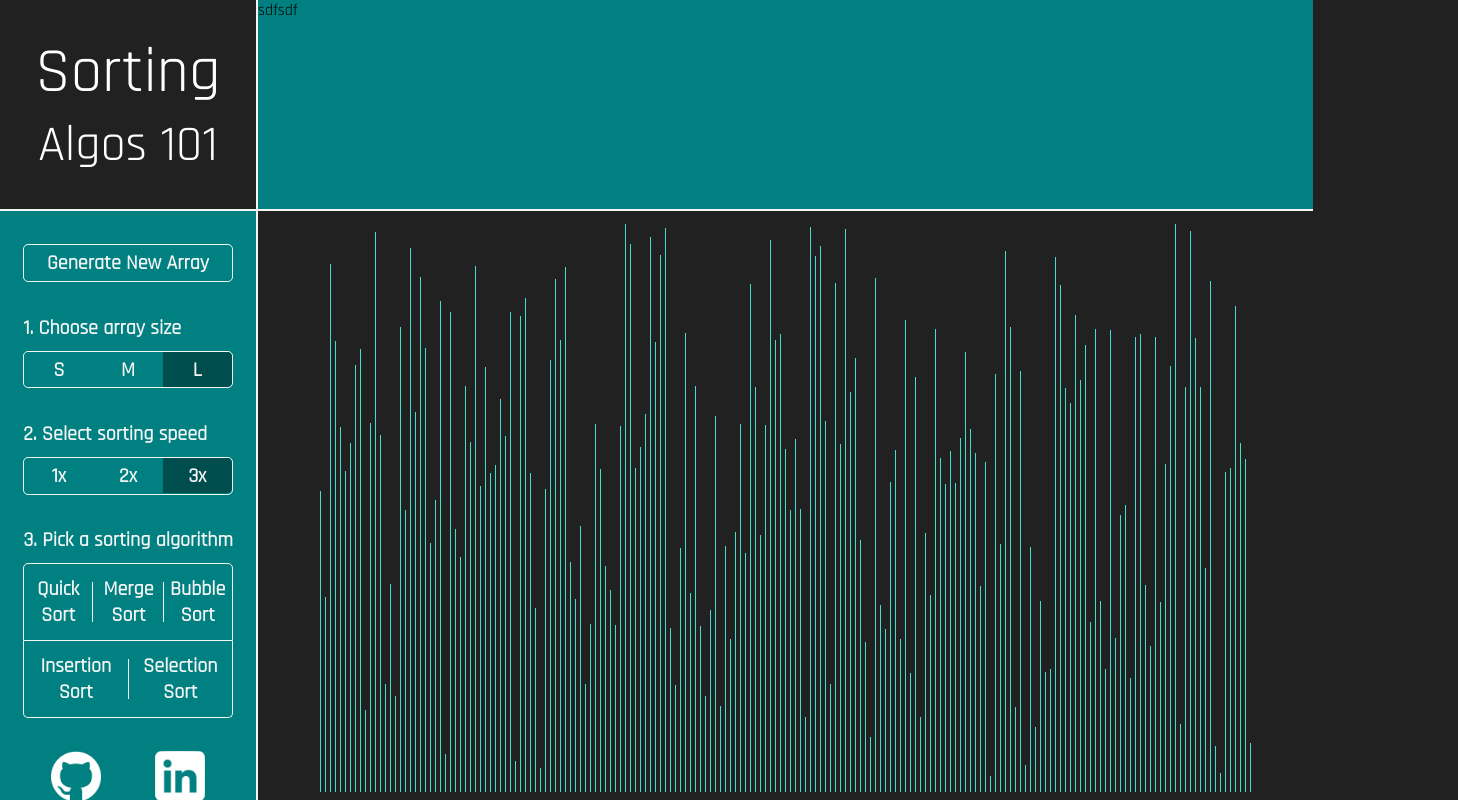
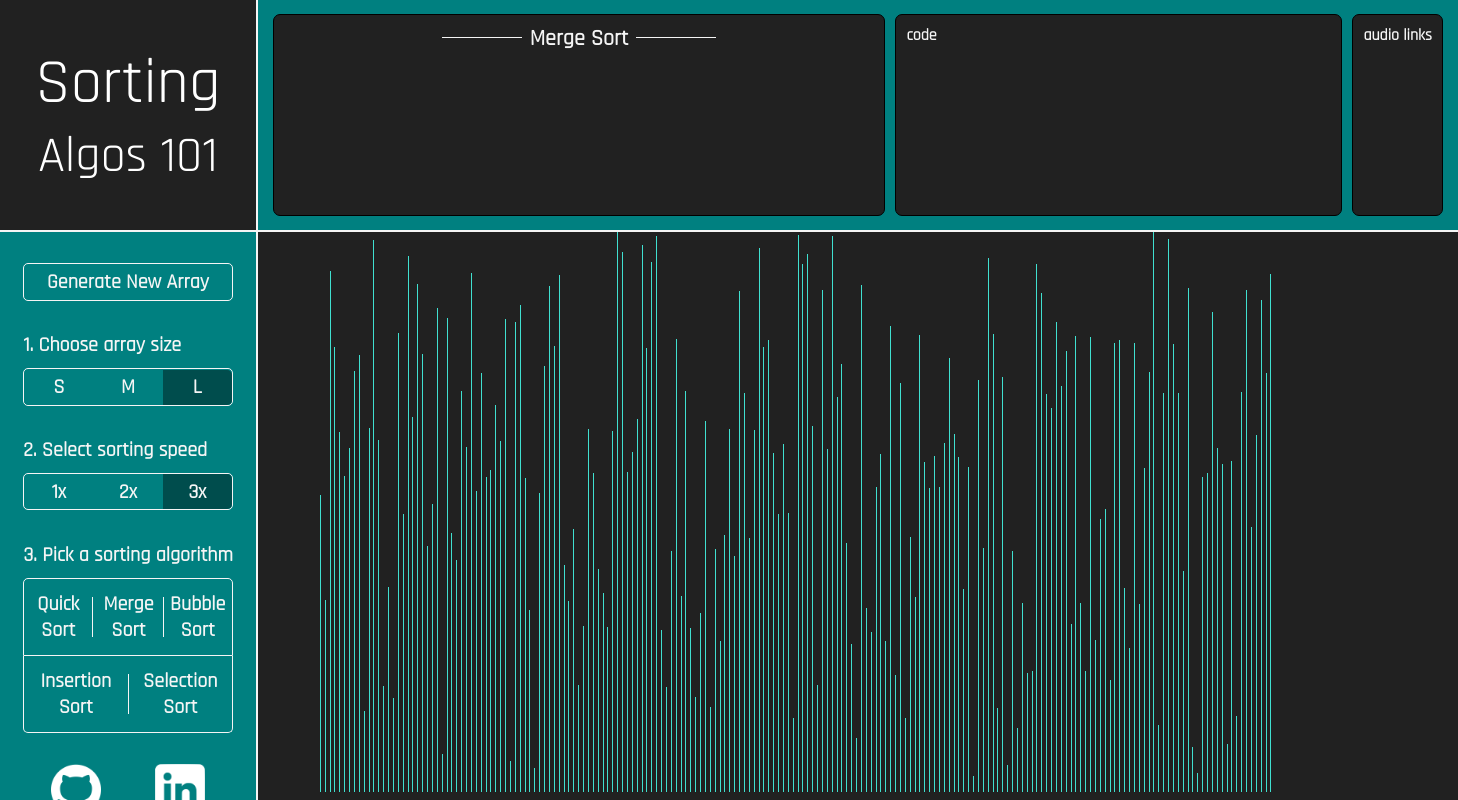
Before and after one commit to dawinderS/SortingAlgos, a React (Create React App) app: page / in a window 1280 px wide. Shown: the top 800 px of the page, 1458 px wide, since content can reach past the window. Built offline with nearby package versions, Linux system fonts and the light colour scheme.

Commit message:
add infobar styling

```diff
--- /dev/null
+++ b/src/sortingAlgsInfo/mergeInfo.jsx
@@ -0,0 +1,33 @@
+import React from 'react';
+import '../sortingVisuals/sorts.css';
+
+export const InfoBar = ({  }) => {
+  const display = true ? (
+    <div className="info-showin2">
+      <div className="info-bar">
+        <div className='info-barname'>
+          <span></span>
+          <div>Merge Sort</div>
+          <span></span>
+        </div>
+      </div>
+      {/* <div className="info-bar">
+        whats happening
+      </div> */}
+      <div className="info-bar" id='info-barcode'>
+        code
+      </div>
+      <div className="info-bar" id='extra-links'>
+        audio links
+      </div>
+    </div>
+  ) : (
+    <div>byeffgdsfgdfg</div>
+  );
+
+  return (
+    <div className='info-showin'>
+      {display}
+    </div>
+  );
+};
--- a/src/sortingVisuals/sorts.css
+++ b/src/sortingVisuals/sorts.css
@@ -21,7 +21,7 @@
 
 .navbar-header {
   height: 23vh;
-  min-height: 209.25px;
+  min-height: 230px;
   background: #212121;
   border-bottom: 2px solid whitesmoke;
   color: white;
@@ -38,7 +38,7 @@
 
 .navbar-btns {
   height: 77vh;
-  min-height: 630px;
+  min-height: 620px;
   display: flex;
   justify-content: center;
   align-items: center;
@@ -268,10 +268,62 @@
 }
 
 .info-show {
-  height: 23vh;
-  min-height: 209.25px;
+  height: 23.3vh;
+  min-height: 230px;
   background: teal;
+  min-width: 1200px;
   border-bottom: 2px solid whitesmoke;
+  display: flex;
+  align-items: center;
+}
+
+.info-showin {
+  display: flex;
+  height: 90%;
+  width: 100%;
+  align-items: center;
+}
+
+.info-showin2 {
+  display: flex;
+  margin: 10px 10px;
+  width: 100%;
+  height: 87%;
+  justify-content: space-around;
+  align-items: center;
+}
+
+.info-bar  {
+  border: 1px solid black;
+  border-radius: 7px;
+  color: whitesmoke;
+  font-weight: 900;
+  padding: 10px;
+  min-width: 50%;
+  height: 100%;
+  background: #212121;
+}
+
+#info-barcode {
+  min-width: 36%;
+}
+
+#extra-links {
+  min-width: 5%;
+}
+
+.info-barname {
+  display: flex;
+  font-size: 22px;
+  align-items: center;
+  justify-content: center;
+}
+.info-barname span {
+  background: whitesmoke;
+  height: 1px;
+  width: 80px;
+  margin: 0px 8px;
+  margin-bottom: 3px;
 }
 
 .arr-bars {
--- a/src/sortingVisuals/sorts.jsx
+++ b/src/sortingVisuals/sorts.jsx
@@ -1,5 +1,5 @@
 import React from 'react';
-import './sorts.css'
+import './sorts.css';
 import { mergeSortAnimations } from '../sortingAlgs/mergeSort';
 import { quickSortAnimations } from '../sortingAlgs/quickSort';
 import { bubbleSortAnimations } from '../sortingAlgs/bubbleSort';
@@ -7,6 +7,7 @@ import { insertionSortAnimations } from "../sortingAlgs/insertionSort";
 import { selectionSortAnimations } from '../sortingAlgs/selectionSort';
 import githubLogo from '../github-logo.png';
 import linkedinLogo from '../linkedin-logo.png';
+import { InfoBar } from '../sortingAlgsInfo/mergeInfo';
 
 let animation_speed = 5;
 const PRIMARY_COLOR = 'turquoise';
@@ -40,7 +41,6 @@ export default class SortingVisuals extends React.Component {
       }
       bars /= 140;
     } else if (btn2color === 'rgb(0, 77, 77)') {
-      // let length = bars / 30;
       for (let i = 0; i < arrbars.length; i++) {
         arrbars[i].style.width = '30px';
       }
@@ -53,7 +53,8 @@ export default class SortingVisuals extends React.Component {
     }
 
     for (let i = 0; i < bars; i++) {
-      arr.push(randomVal(15, HEIGHT * 0.71));
+      arr.push(randomVal(15, HEIGHT * 0.70));
+
     }
 
     this.setState({ arr });
@@ -114,9 +115,6 @@ export default class SortingVisuals extends React.Component {
         }, i * animation_speed * 0.6);
       }
     }
-    // this.setState({array: sortArray})
-    // const RESTORE_TIME = parseInt(ANIMATION_SPEED_MS*animations.length/2 + 3000);
-    // setTimeout(() => this.restoreStoreButtons(), RESTORE_TIME);
   }
 
   heapSort() {
@@ -196,7 +194,7 @@ export default class SortingVisuals extends React.Component {
         const [temp, barOneIndex, barTwoIndex] = animations[i];
         const barOneStyle = arrayBars[barOneIndex].style;
         const barTwoStyle = arrayBars[barTwoIndex].style;
-        setTimeout(() => {
+        let timeout =  setTimeout(() => {
           barOneStyle.backgroundColor = color;
           barTwoStyle.backgroundColor = color;
         }, i * animation_speed * 0.7);
@@ -204,7 +202,7 @@ export default class SortingVisuals extends React.Component {
       else {
         const [temp, barIndex, newHeight] = animations[i];
         const barStyle = arrayBars[barIndex].style;
-        setTimeout(() => {
+        let timeout = setTimeout(() => {
           barStyle.height = `${newHeight}px`;
           if (i === animations.length - 1) {
             this.handleSortEnd();
@@ -232,10 +230,13 @@ export default class SortingVisuals extends React.Component {
     sizeM.style.backgroundColor = "rgb(0, 77, 77)";
     this.resetArr();
   }
+  handleSizeMM() {
+
+    this.handleSizeM();
+  }
   handleSizeL() {
     let sizeBtns = document.getElementsByClassName("arrsize");
     let sizeL = document.getElementById("arrsize3");
-
     for (let i = 0; i < sizeBtns.length; i++) {
       sizeBtns[i].style.backgroundColor = "teal";
     }
@@ -295,7 +296,6 @@ export default class SortingVisuals extends React.Component {
   }
   handleEnd() {
     window.location.reload();
-
   }
 
   render() {
@@ -323,7 +323,7 @@ export default class SortingVisuals extends React.Component {
                     S
                   </div>
                   <div
-                    onClick={() => this.handleSizeM()}
+                    onClick={() => this.handleSizeMM()}
                     className="arrsize"
                     id="arrsize2"
                   >
@@ -474,7 +474,9 @@ export default class SortingVisuals extends React.Component {
           </div>
         </div>
         <div className="barshow1">
-          <div className="info-show">sdfsdf</div>
+          <div className="info-show">
+            <InfoBar />
+          </div>
           <div className="bar-show" id="barshow">
             {arr.map((val, i) => (
               <div
```
